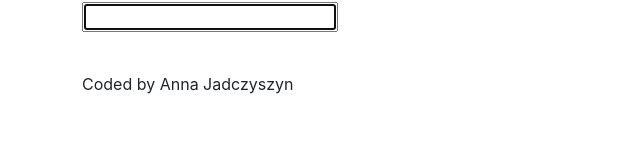
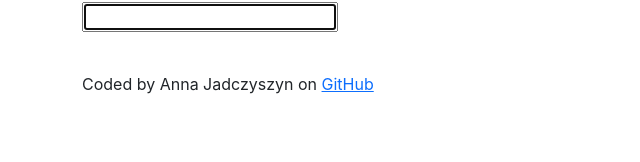
Before and after one commit to aniajad/dict-app, a React (Create React App) app: page / in a window 1280 px wide. Shown: the part 132-294 px from the top of the page, without its empty margins (0-640 px from the left). Built offline with nearby package versions, Linux system fonts and the light colour scheme.

Commit message:
added a link to github

```diff
--- a/src/App.js
+++ b/src/App.js
@@ -9,7 +9,10 @@
         <main>
           <Dictionary />
         </main>
-        <footer className="App-footer">Coded by Anna Jadczyszyn</footer>
+        <footer className="App-footer">
+          Coded by Anna Jadczyszyn on{" "}
+          <a href="https://github.com/aniajad/dict-app">GitHub</a>
+        </footer>
       </div>
     </div>
   );
```
